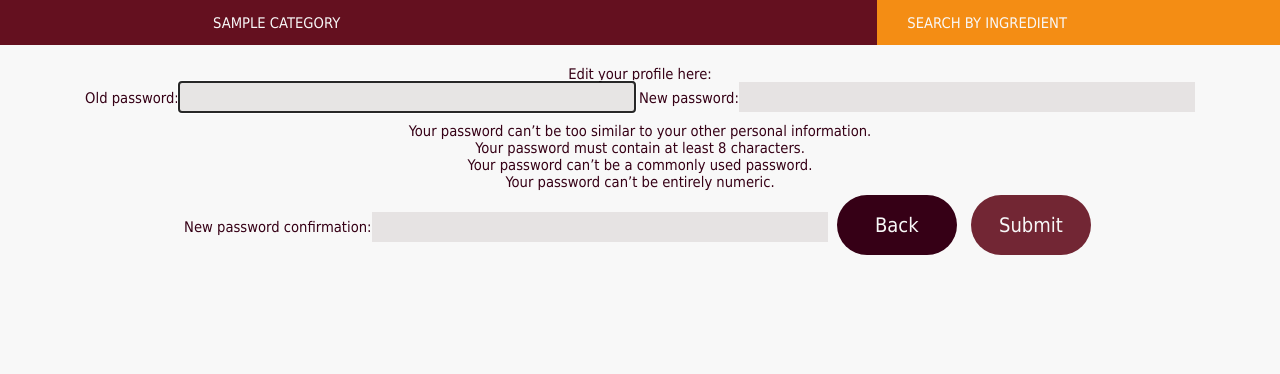
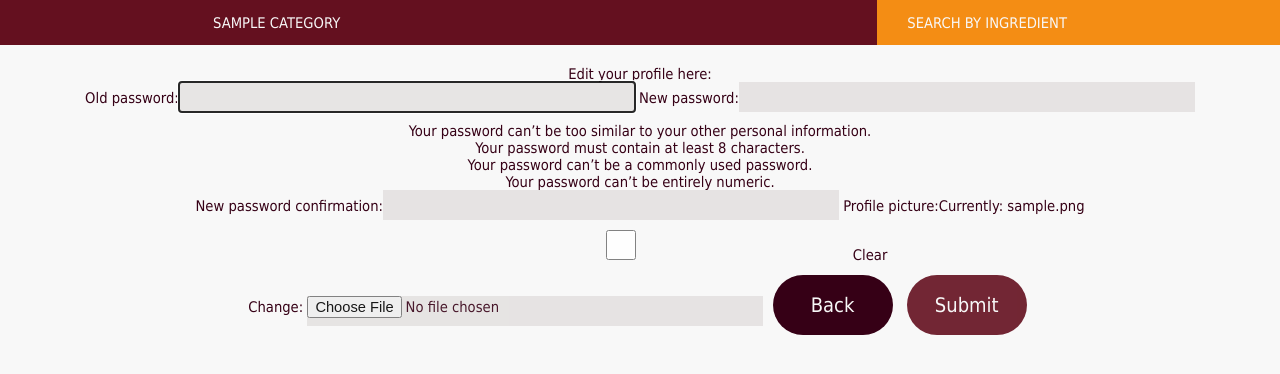
Before and after one commit to stellaevat/wad2_team1a_pantry, a Django app: a page that uses templates/pantry/edit_profile.html in a window 1280 px wide. Shown: the part 45-419 px from the top of the page. Run offline with Django 3.2, Linux system fonts and the light colour scheme; a user stored in the database is signed in; tables that the repository leaves empty hold one stand-in row (values such as "Sample post"); grey boxes marked "Sample" are stand-in pictures; parts of the project's set-up code (start-up, migrations or seed data) failed here and were passed over.

Commit message:
change profile pic works

```diff
--- a/pantry/views.py
+++ b/pantry/views.py
@@ -64,15 +64,32 @@ def all_ingredients():
 
 @login_required
 def edit_profile(request, username):
+    try:
+        user_profile = UserProfile.objects.get(user=request.user)
+    except UserProfile.DoesNotExist:
+        return HttpResponse("invalid user_profile!")
+
+
     if request.method == 'POST':
-        form = PasswordChangeForm(request.user,request.POST)
-        if form.is_valid():
-            user = form.save()
+        pass_form = PasswordChangeForm(request.user,request.POST)
+        img_form = EditUserProfileForm(request.POST, instance = user_profile)
+        if pass_form.is_valid():
+            user = pass_form.save()
             update_session_auth_hash(request,user)
             return redirect(reverse("pantry:home"))
+        if img_form.is_valid():
+            user = request.user
+            profile = img_form.save(commit = False)
+            profile.user = user
+
+            if 'profile_picture' in request.FILES:
+                profile.profile_picture = request.FILES["profile_picture"]
+
+            profile.save()
     else:
-        form = PasswordChangeForm(request.user)
-    return render(request, 'pantry/edit_profile.html', context={'form': form})
+        pass_form = PasswordChangeForm(request.user)
+        img_form = EditUserProfileForm(instance = user_profile)
+    return render(request, 'pantry/edit_profile.html', context={'form': pass_form, 'img_form': img_form})
 
 
 # Renders the user profile page and passes a context dictionary with the recipes starred and written by the user
--- a/templates/pantry/edit_profile.html
+++ b/templates/pantry/edit_profile.html
@@ -11,6 +11,7 @@
 		<form id="form-edit-profile" method="post" action="{% url 'pantry:edit_profile' user.username %}" enctype="multipart/form-data">
 			{% csrf_token %}
 			{{ form }}
+			{{ img_form	}}
 			{% if error %}
 				<p class="login-error">{{ error }}</p>
 			{% endif %}
```
Also changed, not shown: media/profile_pictures/qw.jpg (added).
